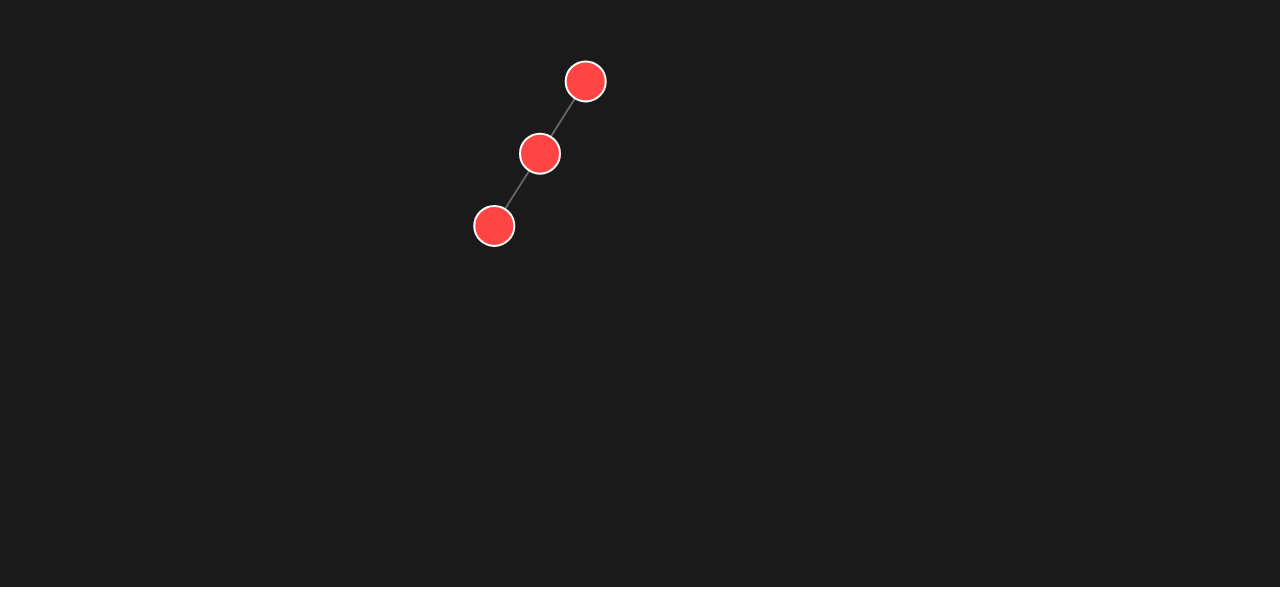
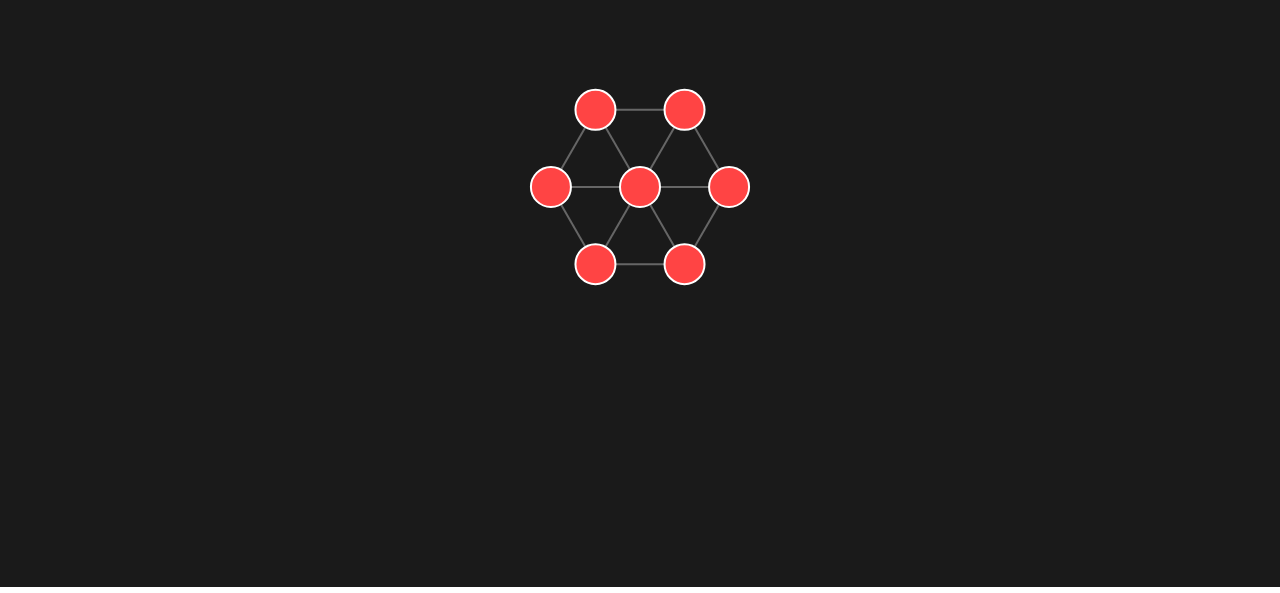
Before and after one commit to i-Roboticist/Super-Dynamic-Graph, a React (Vite) app in the folder super-dynamic-graphs/: page / in a window 1280 px wide. Shown: the part 213-806 px from the top of the page. Built offline with nearby package versions, Linux system fonts and the light colour scheme.

Commit message:
added pseudo server api

```diff
--- a/super-dynamic-graphs/package.json
+++ b/super-dynamic-graphs/package.json
@@ -11,7 +11,8 @@
   },
   "dependencies": {
     "react": "^19.0.0",
-    "react-dom": "^19.0.0"
+    "react-dom": "^19.0.0",
+    "super-dynamic-graphs": "file:"
   },
   "devDependencies": {
     "@eslint/js": "^9.21.0",
--- a/super-dynamic-graphs/src/components/Graph.jsx
+++ b/super-dynamic-graphs/src/components/Graph.jsx
@@ -1,53 +1,68 @@
 import { useState, useEffect, useRef } from 'react';
 import Node from './Node';
 import Edge from './Edge';
+import { fetchGraphData, transformGraphData } from '../utils/graphUtils';
 
 const Graph = () => {
-  const [nodes, setNodes] = useState([
-    { id: 1, x: 400, y: 300, vx: 0, vy: 0, connections: [2] },
-    { id: 2, x: 500, y: 400, vx: 0, vy: 0, connections: [1, 3] },
-    { id: 3, x: 300, y: 400, vx: 0, vy: 0, connections: [2] }
-  ]);
-
-  const [edges] = useState([
-    { from: 1, to: 2 },
-    { from: 2, to: 3 }
-  ]);
+  const [nodes, setNodes] = useState([]);
+  const [edges, setEdges] = useState([]);
+  const [isLoading, setIsLoading] = useState(true);
+  const [isError, setIsError] = useState(false);
 
   const svgRef = useRef(null);
   const animationRef = useRef();
   const draggingNode = useRef(null);
-  const lastMousePos = useRef({ x: 0, y: 0 });
+  const offset = useRef({ x: 0, y: 0 });
 
   // Physics parameters
   const SPRING_STIFFNESS = 0.02;
-  const REPULSION_FORCE = 10000; // Changed to 10000 as requested
+  const REPULSION_FORCE = 10000;
   const DAMPING = 0.95;
 
+  // Fetch and initialize graph data
+  useEffect(() => {
+    const initializeGraph = async () => {
+      try {
+        const apiData = await fetchGraphData();
+        const { nodes: transformedNodes, edges: transformedEdges } = transformGraphData(apiData);
+        setNodes(transformedNodes);
+        setEdges(transformedEdges);
+      } catch (error) {
+        console.error('Failed to load graph data:', error);
+        setIsError(true);
+      } finally {
+        setIsLoading(false);
+      }
+    };
+
+    initializeGraph();
+  }, []);
+
+  // Animation loop
   useEffect(() => {
     const animate = () => {
-      setNodes(nodes => {
-        return nodes.map(node => {
+      setNodes(currentNodes => {
+        return currentNodes.map(node => {
           if (draggingNode.current === node.id) return node;
 
           let newVx = node.vx * DAMPING;
           let newVy = node.vy * DAMPING;
 
-          // Node repulsion
-          nodes.forEach(other => {
+          // Node repulsion calculations
+          currentNodes.forEach(other => {
             if (node.id === other.id) return;
             const dx = node.x - other.x;
             const dy = node.y - other.y;
-            const distance = Math.sqrt(dx*dx + dy*dy);
+            const distance = Math.sqrt(dx * dx + dy * dy);
             const force = REPULSION_FORCE / (distance * distance);
 
             newVx += (dx / distance) * force;
             newVy += (dy / distance) * force;
           });
 
-          // Spring forces from edges
+          // Spring forces from connections
           node.connections.forEach(connectedId => {
-            const other = nodes.find(n => n.id === connectedId);
+            const other = currentNodes.find(n => n.id === connectedId);
             if (!other) return;
             const dx = other.x - node.x;
             const dy = other.y - node.y;
@@ -68,10 +83,12 @@ const Graph = () => {
       animationRef.current = requestAnimationFrame(animate);
     };
 
-    animationRef.current = requestAnimationFrame(animate);
+    if (!isLoading && !isError) {
+      animationRef.current = requestAnimationFrame(animate);
+    }
+
     return () => cancelAnimationFrame(animationRef.current);
-  }, []);
-  const offset = useRef({ x: 0, y: 0 });
+  }, [isLoading, isError]);
 
   const handleMouseDown = (nodeId, e) => {
     const svg = svgRef.current;
@@ -80,17 +97,12 @@ const Graph = () => {
     pt.y = e.clientY;
     const { x, y } = pt.matrixTransform(svg.getScreenCTM().inverse());
 
-    // Find the node being dragged
     const node = nodes.find(n => n.id === nodeId);
     if (!node) return;
 
-    // Calculate offset from mouse to node's center
-    offset.current = {
-      x: x - node.x,
-      y: y - node.y
-    };
+    offset.current = { x: x - node.x, y: y - node.y };
+    draggingNode.current = nodeId;
 
-    draggingNode.current = nodeId;
     window.addEventListener('mousemove', handleMouseMove);
     window.addEventListener('mouseup', handleMouseUp);
   };
@@ -104,17 +116,14 @@ const Graph = () => {
     pt.y = e.clientY;
     const { x: mouseX, y: mouseY } = pt.matrixTransform(svg.getScreenCTM().inverse());
 
-    setNodes(nodes => nodes.map(node => {
-      if (node.id !== draggingNode.current) return node;
-
-      // Update node position using current mouse position and offset
-      return {
+    setNodes(currentNodes => currentNodes.map(node => {
+      return node.id === draggingNode.current ? {
         ...node,
         x: mouseX - offset.current.x,
         y: mouseY - offset.current.y,
         vx: 0,
         vy: 0
-      };
+      } : node;
     }));
   };
 
@@ -123,6 +132,22 @@ const Graph = () => {
     window.removeEventListener('mousemove', handleMouseMove);
     window.removeEventListener('mouseup', handleMouseUp);
   };
+
+  if (isLoading) {
+    return (
+      <div className="graph-loading">
+        <div className="loading-message">Loading graph visualization...</div>
+      </div>
+    );
+  }
+
+  if (isError) {
+    return (
+      <div className="graph-error">
+        <div className="error-message">Failed to load graph data</div>
+      </div>
+    );
+  }
 
   return (
     <div style={{ width: '100vw', height: '100vh' }}>
--- /dev/null
+++ b/super-dynamic-graphs/src/utils/graphUtils.js
@@ -0,0 +1,56 @@
+// src/utils/graphUtils.js
+
+// Transform API response to internal format
+export const transformGraphData = (apiData) => {
+    const nodes = (apiData.nodes || []).map(node => ({
+      id: node.id,
+      x: node.x || Math.random() * 800 + 100,
+      y: node.y || Math.random() * 600 + 100,
+      vx: 0,
+      vy: 0,
+      connections: [
+        ...new Set([
+          ...(node.connections || []),
+          ...(apiData.edges || [])
+            .filter(e => e.from === node.id)
+            .map(e => e.to),
+          ...(apiData.edges || [])
+            .filter(e => e.to === node.id)
+            .map(e => e.from)
+        ])
+      ]
+    }));
+
+    const edges = (apiData.edges || []).map(edge => ({
+      from: edge.from,
+      to: edge.to
+    }));
+
+    return { nodes, edges };
+  };
+
+  // In src/utils/graphUtils.js
+// In src/utils/graphUtils.js
+export const fetchGraphData = async () => {
+    return {
+      nodes: [
+        { id: 1, x: 300, y: 400 },  // Left
+        { id: 2, x: 500, y: 400 },  // Center
+        { id: 3, x: 700, y: 400 },  // Right
+        { id: 4, x: 400, y: 300 },  // Top-left
+        { id: 5, x: 600, y: 300 },  // Top-right
+        { id: 6, x: 400, y: 500 },  // Bottom-left
+        { id: 7, x: 600, y: 500 }   // Bottom-right
+      ],
+      edges: [
+        // Horizontal connections
+        { from: 1, to: 2 }, { from: 2, to: 3 },
+        // Upper triangle
+        { from: 1, to: 4 }, { from: 4, to: 2 }, { from: 2, to: 5 }, { from: 5, to: 3 },
+        // Lower triangle
+        { from: 1, to: 6 }, { from: 6, to: 2 }, { from: 2, to: 7 }, { from: 7, to: 3 },
+        // Cross connections
+        { from: 4, to: 5 }, { from: 6, to: 7 }
+      ]
+    };
+  };
```
Also changed, not shown: 1 other file (tests, documents, lock files or other folders).
